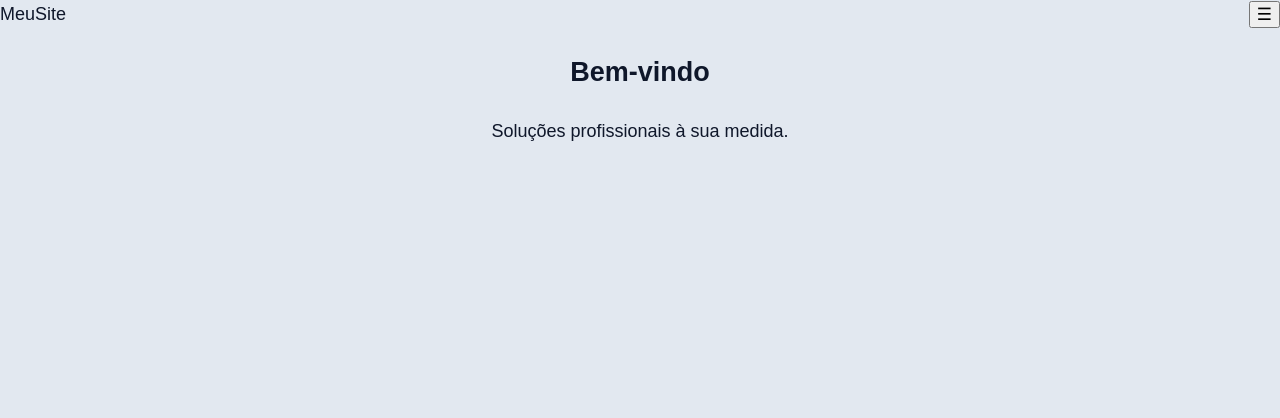
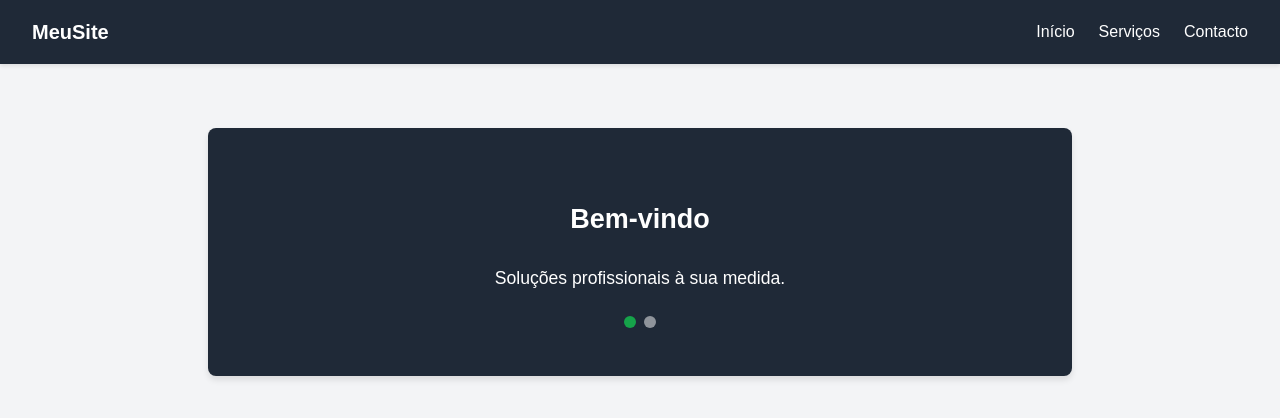
Before and after one commit to geralnortecargo-jpg/nortecargo-erp, a Next.js app: page / in a window 1280 px wide. Shown: the top 418 px of the page. Built offline with nearby package versions, Linux system fonts and the light colour scheme.

Commit message:
Corrige menu mobile na homepage e navbar

```diff
--- a/app/page.tsx
+++ b/app/page.tsx
@@ -1,6 +1,6 @@
 'use client';
 
-import React, { useState } from 'react';
+import React, { useState, useEffect } from 'react';
 
 const SLIDES = [
   {
@@ -16,72 +16,149 @@ const SLIDES = [
 export default function HomePage() {
   const [currentSlide, setCurrentSlide] = useState(0);
   const [mobileMenuOpen, setMobileMenuOpen] = useState(false);
+  const [isMobile, setIsMobile] = useState(false);
+
+  // Deteta automaticamente se é telemóvel ou computador
+  useEffect(() => {
+    const handleResize = () => {
+      setIsMobile(window.innerWidth <= 768);
+    };
+    handleResize(); // Executa ao carregar
+    window.addEventListener('resize', handleResize);
+    return () => window.removeEventListener('resize', handleResize);
+  }, []);
+
+  const styles = {
+    container: {
+      minHeight: '100vh',
+      backgroundColor: '#f3f4f6',
+      color: '#1f2937',
+      fontFamily: 'Arial, sans-serif',
+    },
+    navbar: {
+      display: 'flex',
+      justifyContent: 'space-between',
+      alignItems: 'center',
+      padding: '1rem 2rem',
+      backgroundColor: '#1f2937',
+      color: '#ffffff',
+      position: 'relative' as const,
+      boxShadow: '0 2px 4px rgba(0,0,0,0.1)',
+    },
+    logo: {
+      fontSize: '1.25rem',
+      fontWeight: 'bold' as const,
+    },
+    navLinksDesktop: {
+      display: isMobile ? 'none' : 'flex',
+      gap: '1.5rem',
+      alignItems: 'center',
+    },
+    hamburgerButton: {
+      display: isMobile ? 'block' : 'none',
+      background: 'none',
+      border: 'none',
+      color: '#ffffff',
+      fontSize: '1.5rem',
+      cursor: 'pointer',
+    },
+    mobileMenu: {
+      display: mobileMenuOpen && isMobile ? 'flex' : 'none',
+      flexDirection: 'column' as const,
+      position: 'absolute' as const,
+      top: '100%',
+      left: 0,
+      width: '100%',
+      backgroundColor: '#1f2937',
+      padding: '1.5rem 2rem',
+      gap: '1rem',
+      boxShadow: '0 4px 6px rgba(0, 0, 0, 0.2)',
+      zIndex: 100,
+      borderTop: '1px solid #374151',
+    },
+    link: {
+      color: '#ffffff',
+      textDecoration: 'none',
+      cursor: 'pointer',
+      fontSize: '1rem',
+    },
+    section: {
+      padding: '4rem 2rem',
+      textAlign: 'center' as const,
+    },
+    sliderContainer: {
+      position: 'relative' as const,
+      maxWidth: '800px',
+      margin: '0 auto',
+      borderRadius: '8px',
+      overflow: 'hidden',
+      boxShadow: '0 4px 6px rgba(0, 0, 0, 0.1)',
+      backgroundColor: '#1f2937',
+      color: '#ffffff',
+      padding: '3rem 2rem',
+    },
+    dotsContainer: {
+      display: 'flex',
+      justifyContent: 'center',
+      gap: '8px',
+      marginTop: '1.5rem',
+    },
+    dot: {
+      width: '12px',
+      height: '12px',
+      borderRadius: '50%',
+      cursor: 'pointer',
+      transition: 'background-color 0.3s ease',
+    },
+  };
 
   return (
-    <div className="min-h-screen bg-gray-100 text-gray-800 font-sans">
-      {/* NAVBAR NO TOPO */}
-      <nav className="flex justify-between items-center px-6 py-4 bg-gray-900 text-white relative shadow-md">
-        <div className="text-xl font-bold">MeuSite</div>
+    <div style={styles.container}>
+      {/* NAVBAR */}
+      <nav style={styles.navbar}>
+        <div style={styles.logo}>MeuSite</div>
 
-        {/* Links para Desktop (escondidos no mobile com 'hidden md:flex') */}
-        <div className="hidden md:flex gap-6 items-center">
-          <a href="#home" className="hover:text-green-400 transition">Início</a>
-          <a href="#services" className="hover:text-green-400 transition">Serviços</a>
-          <a href="#contact" className="hover:text-green-400 transition">Contacto</a>
+        {/* Links no Computador */}
+        <div style={styles.navLinksDesktop}>
+          <a href="#home" style={styles.link}>Início</a>
+          <a href="#services" style={styles.link}>Serviços</a>
+          <a href="#contact" style={styles.link}>Contacto</a>
         </div>
 
-        {/* Botão de Hambúrguer (visível apenas no mobile com 'md:hidden') */}
+        {/* Botão de Hambúrguer no Telemóvel */}
         <button
-          className="md:hidden text-2xl focus:outline-none"
+          style={styles.hamburgerButton}
           onClick={() => setMobileMenuOpen(!mobileMenuOpen)}
         >
           {mobileMenuOpen ? '✕' : '☰'}
         </button>
 
-        {/* Menu Dropdown Mobile (abre/fecha consoante o estado) */}
-        {mobileMenuOpen && (
-          <div className="absolute top-full left-0 w-full bg-gray-900 flex flex-col p-6 gap-4 shadow-lg md:hidden z-50 border-t border-gray-800">
-            <a
-              href="#home"
-              className="hover:text-green-400 transition"
-              onClick={() => setMobileMenuOpen(false)}
-            >
-              Início
-            </a>
-            <a
-              href="#services"
-              className="hover:text-green-400 transition"
-              onClick={() => setMobileMenuOpen(false)}
-            >
-              Serviços
-            </a>
-            <a
-              href="#contact"
-              className="hover:text-green-400 transition"
-              onClick={() => setMobileMenuOpen(false)}
-            >
-              Contacto
-            </a>
-          </div>
-        )}
+        {/* Menu Dropdown do Telemóvel */}
+        <div style={styles.mobileMenu}>
+          <a href="#home" style={styles.link} onClick={() => setMobileMenuOpen(false)}>Início</a>
+          <a href="#services" style={styles.link} onClick={() => setMobileMenuOpen(false)}>Serviços</a>
+          <a href="#contact" style={styles.link} onClick={() => setMobileMenuOpen(false)}>Contacto</a>
+        </div>
       </nav>
 
-      {/* SECÇÃO DO SLIDER */}
-      <section className="py-16 px-4 text-center">
-        <div className="max-w-2xl mx-auto rounded-lg shadow-lg bg-gray-900 text-white p-8 relative">
-          <h1 className="text-2xl md:text-3xl font-bold">{SLIDES[currentSlide].title}</h1>
-          <p className="mt-4 text-lg text-gray-300">
+      {/* CONTEÚDO DA PÁGINA / SLIDER */}
+      <section style={styles.section}>
+        <div style={styles.sliderContainer}>
+          <h1>{SLIDES[currentSlide].title}</h1>
+          <p style={{ marginTop: '1rem', fontSize: '1.1rem' }}>
             {SLIDES[currentSlide].description}
           </p>
 
-          <div className="flex justify-center gap-2 mt-6">
+          <div style={styles.dotsContainer}>
             {SLIDES.map((_, index) => (
               <span
                 key={index}
                 onClick={() => setCurrentSlide(index)}
-                className={`w-3 h-3 rounded-full cursor-pointer transition-colors ${
-                  index === currentSlide ? 'bg-green-500' : 'bg-white/50'
-                }`}
+                style={{
+                  ...styles.dot,
+                  backgroundColor:
+                    index === currentSlide ? '#16a34a' : 'rgba(255, 255, 255, 0.5)',
+                }}
               />
             ))}
           </div>
```
